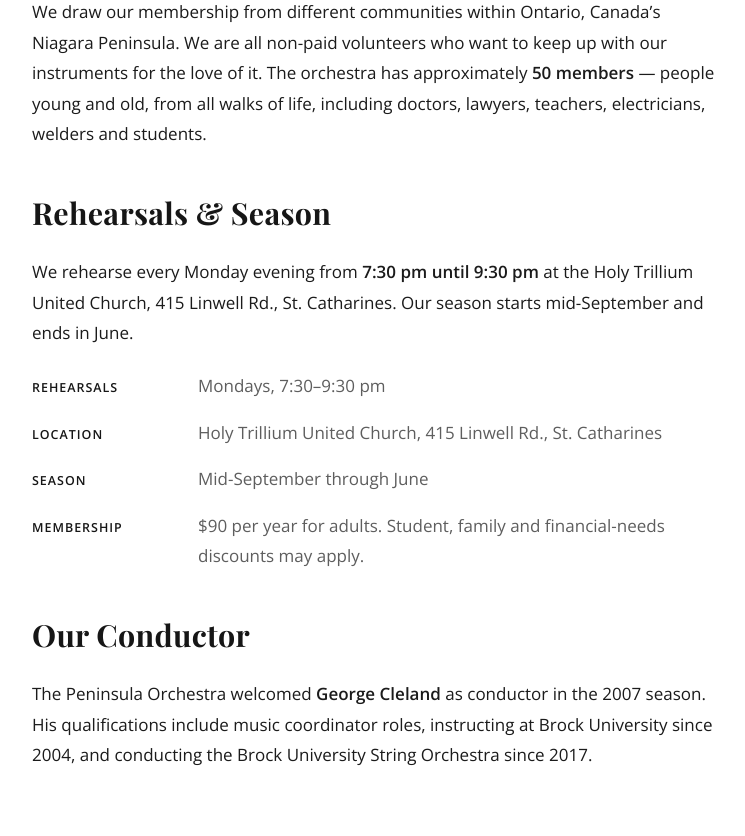
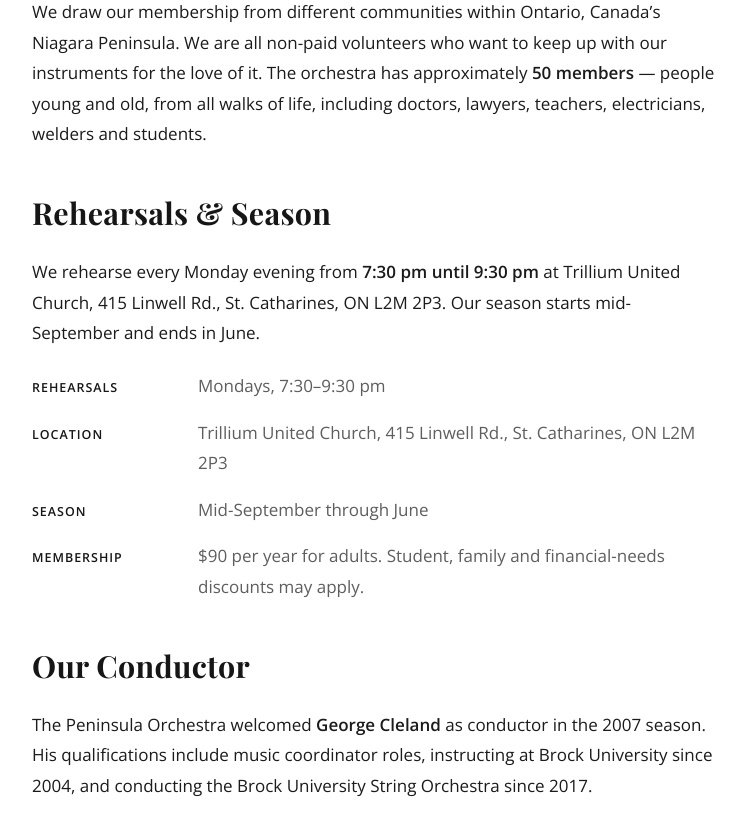
Before and after one commit to peninsulaorchestra/peninsulaorchestra.github.io, a Jekyll site: the page built from about.md, in a window 1280 px wide and 900 px high, scrolled down 487 px. Shown: the top 836 px of the window, without its empty margins (266-1011 px from the left). Built offline with Jekyll 4.4.1, drawn with Linux system fonts in a browser that asks for light colours.

Commit message:
Correct the rehearsal venue and address, define them once (#3)
* Correct the rehearsal address and define it in one place

Adds the postal code (L2M 2P3), which was missing everywhere, and moves the
venue into _config.yml so it is defined once instead of being repeated across
about.md, contact.html and two data files.

The old site had this address in three inconsistent forms, which is how the
postal code went missing and how 412 vs 415 Linwell Rd diverged.

* Correct the venue name to Trillium United Church

The old site called it "Holy Trillium United Church" and, on the events page,
"Trinity United Church". The church's own site (trilliumunited.ca) gives the
name as Trillium United Church at 415 Linwell Rd., which matches the address
Matthew confirmed. "Trinity" appears to have been a typo.

```diff
--- a/_config.yml
+++ b/_config.yml
@@ -15,6 +15,17 @@ contact_email: info@peninsula-orchestra.com
 
 # Shown in the footer of every page.
 copyright_year: 2018
+
+# Rehearsal venue and terms. Defined once here and rendered on the About and
+# Contact pages, so there is a single place to change it.
+rehearsal:
+  venue: Trillium United Church
+  street: 415 Linwell Rd.
+  city: St. Catharines, ON
+  postal: L2M 2P3
+  when: Mondays, 7:30–9:30 pm
+  season: Mid-September through June
+  membership: $90 per year for adults. Student, family and financial-needs discounts may apply.
 
 # The menu across the top of every page. Reorder or rename here.
 nav:
--- a/_data/links.yml
+++ b/_data/links.yml
@@ -2,7 +2,7 @@
 # `value:` may contain HTML, e.g. a link.
 
 - label: Rehearsal venue
-  value: Holy Trillium United Church, St. Catharines
+  value: Trillium United Church, 415 Linwell Rd., St. Catharines, ON L2M 2P3
 
 - label: Brock University
   value: String Orchestra — conducted by George Cleland
--- a/_data/news.yml
+++ b/_data/news.yml
@@ -2,6 +2,6 @@
 
 - title: Rehearsals resume in September
   body: >-
-    The orchestra rehearses every Monday evening, 7:30–9:30 pm, at Holy Trillium
-    United Church, 415 Linwell Rd., St. Catharines. New members are welcome —
-    come and play with us.
+    The orchestra rehearses every Monday evening, 7:30–9:30 pm, at Trillium
+    United Church, 415 Linwell Rd., St. Catharines, ON L2M 2P3. New members
+    are welcome — come and play with us.
--- /dev/null
+++ b/_includes/rehearsal-facts.html
@@ -0,0 +1,6 @@
+<ul class="facts">
+  <li><span class="label">Rehearsals</span><span>{{ site.rehearsal.when }}</span></li>
+  <li><span class="label">Location</span><span>{{ site.rehearsal.venue }}, {{ site.rehearsal.street }}, {{ site.rehearsal.city }} {{ site.rehearsal.postal }}</span></li>
+  <li><span class="label">Season</span><span>{{ site.rehearsal.season }}</span></li>
+  <li><span class="label">Membership</span><span>{{ site.rehearsal.membership }}</span></li>
+</ul>
--- a/about.md
+++ b/about.md
@@ -5,17 +5,6 @@ head_title: About Us — Peninsula Orchestra
 description: The Peninsula Orchestra — established 1978, around 50 volunteer musicians drawn from across Ontario's Niagara Peninsula.
 banner_title: About Us
 banner_subtitle: A bit about who we are
-
-# The grey facts box further down the page.
-facts:
-  - label: Rehearsals
-    value: Mondays, 7:30–9:30 pm
-  - label: Location
-    value: Holy Trillium United Church, 415 Linwell Rd., St. Catharines
-  - label: Season
-    value: Mid-September through June
-  - label: Membership
-    value: $90 per year for adults. Student, family and financial-needs discounts may apply.
 
 # The call-to-action band at the bottom of the page. Delete to remove it.
 cta:
@@ -37,11 +26,11 @@ teachers, electricians, welders and students.
 
 ## Rehearsals & Season
 
-We rehearse every Monday evening from **7:30 pm until 9:30 pm** at the Holy
-Trillium United Church, 415 Linwell Rd., St. Catharines. Our season starts
-mid-September and ends in June.
+We rehearse every Monday evening from **7:30 pm until 9:30 pm** at
+{{ site.rehearsal.venue }}, {{ site.rehearsal.street }}, {{ site.rehearsal.city }}
+{{ site.rehearsal.postal }}. Our season starts mid-September and ends in June.
 
-{% include facts.html items=page.facts %}
+{% include rehearsal-facts.html %}
 
 ## Our Conductor
 
```
Also changed, not shown: contact.html (+2 -9 lines).
